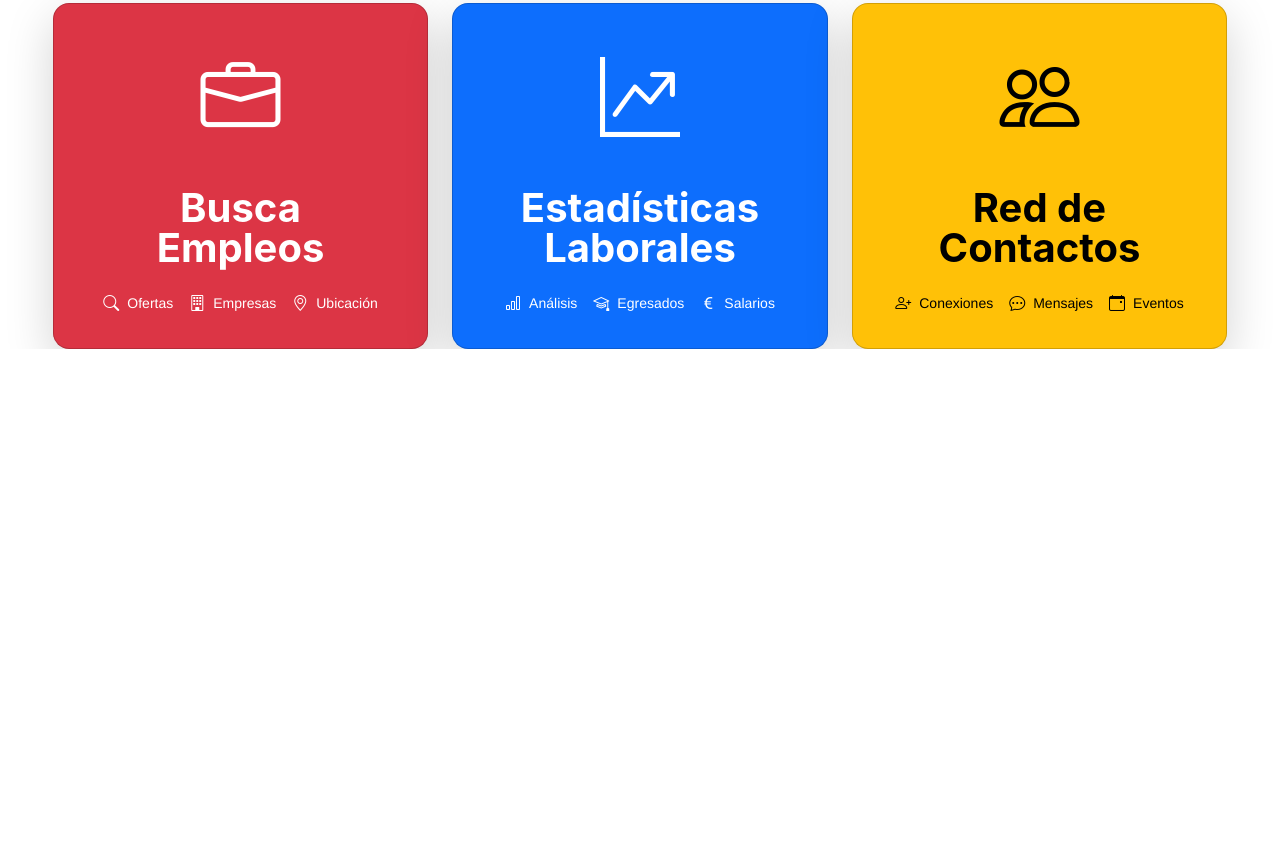
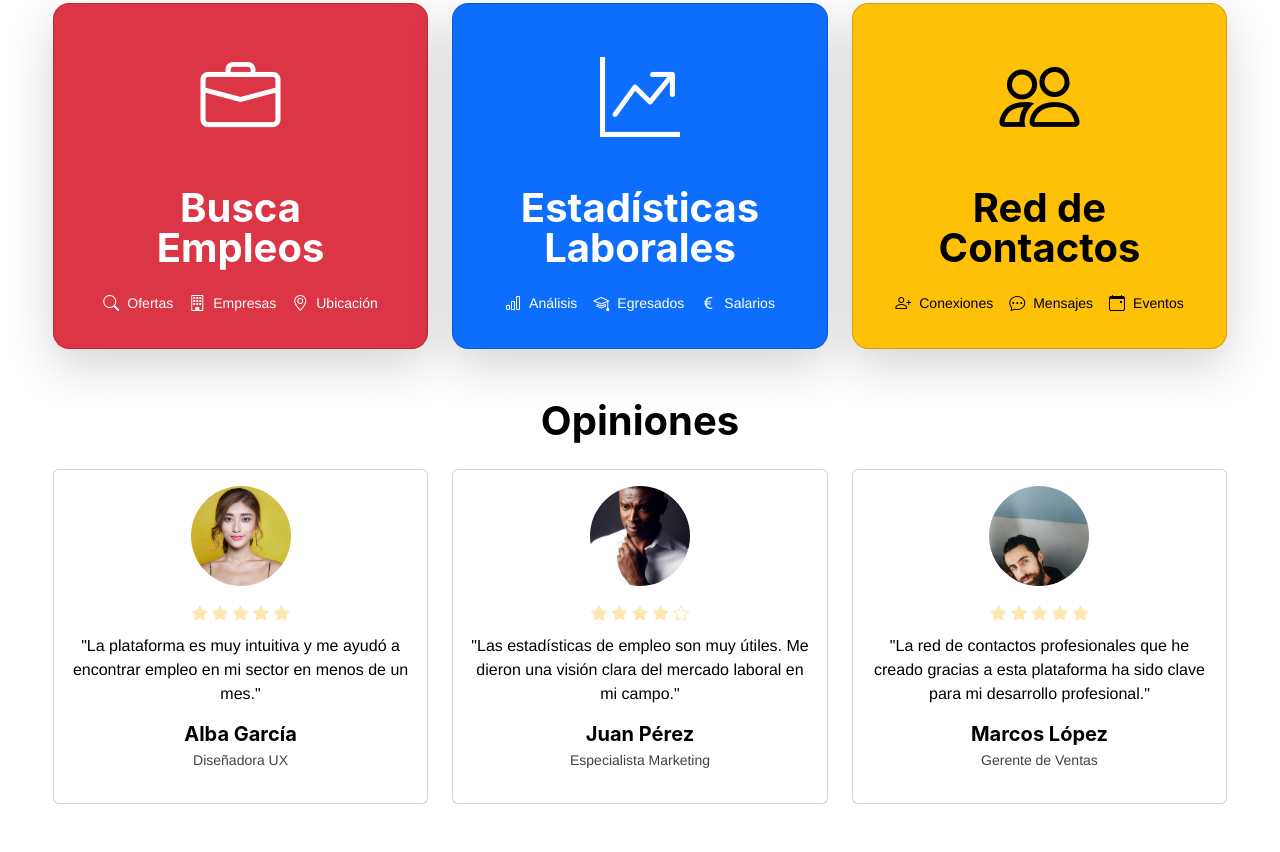
Before and after one commit to AlexAB33/Proyecto-DIW-2_DAW, a website: page index.html in a window 1280 px wide. Shown: the part 934-1786 px from the top of the page. Before the commit the page ends 1283 px from the top, so only its background shows below. Drawn offline with nearby package versions, Linux system fonts and the light colour scheme; files that its build step writes are made by us from their sources.

Commit message:
Hecha seccion de opiniones

```diff
--- a/index.html
+++ b/index.html
@@ -34,7 +34,7 @@
         </div>
 
         <div class="container d-flex flex-wrap justify-content-end mb-3">
-            <button type="button" class="btn btn-outline-light me-2">Login</button>
+            <button type="button" onclick="window.location.href='login.html'" class="btn btn-outline-light me-2">Login</button>
             <button type="button" class="btn btn-light">Sign Up</button>
         </div>
     </header>
@@ -170,6 +170,69 @@
         </div>
     </div>
 
+    <!-- OPINIONS -->
+    <section class="py-5" id="opiniones">
+        <div class="container">
+            <h1 class="text-center mb-4">Opiniones</h1>
+
+            <div class="row g-4">
+                <div class="col-md-4">
+                    <div class="card h-100">
+                        <div class="card-body text-center">
+                            <img src="img/opinion_1.jpg" alt="Opinión 1" class="rounded-circle mb-3" style="width: 100px; height: 100px; object-fit: cover;">
+                            <div class="text-warning mb-2">
+                                <i class="bi bi-star-fill"></i>
+                                <i class="bi bi-star-fill"></i>
+                                <i class="bi bi-star-fill"></i>
+                                <i class="bi bi-star-fill"></i>
+                                <i class="bi bi-star-fill"></i>
+                            </div>
+                            <p class="card-text mb-3">"La plataforma es muy intuitiva y me ayudó a encontrar empleo en mi sector en menos de un mes."</p>
+                            <h5 class="card-title mb-1">Alba García</h5>
+                            <p class="text-muted small">Diseñadora UX</p>
+                        </div>
+                    </div>
+                </div>
+
+                <div class="col-md-4">
+                    <div class="card h-100">
+                        <div class="card-body text-center">
+                            <img src="img/opinion_2.jpg" alt="Opinión 2" class="rounded-circle mb-3" style="width: 100px; height: 100px; object-fit: cover;">
+                            <div class="text-warning mb-2">
+                                <i class="bi bi-star-fill"></i>
+                                <i class="bi bi-star-fill"></i>
+                                <i class="bi bi-star-fill"></i>
+                                <i class="bi bi-star-fill"></i>
+                                <i class="bi bi-star"></i>
+                            </div>
+                            <p class="card-text mb-3">"Las estadísticas de empleo son muy útiles. Me dieron una visión clara del mercado laboral en mi campo."</p>
+                            <h5 class="card-title mb-1">Juan Pérez</h5>
+                            <p class="text-muted small">Especialista Marketing</p>
+                        </div>
+                    </div>
+                </div>
+
+                <div class="col-md-4">
+                    <div class="card h-100">
+                        <div class="card-body text-center">
+                            <img src="img/opinion_3.jpg" alt="Opinión 3" class="rounded-circle mb-3" style="width: 100px; height: 100px; object-fit: cover;">
+                            <div class="text-warning mb-2">
+                                <i class="bi bi-star-fill"></i>
+                                <i class="bi bi-star-fill"></i>
+                                <i class="bi bi-star-fill"></i>
+                                <i class="bi bi-star-fill"></i>
+                                <i class="bi bi-star-fill"></i>
+                            </div>
+                            <p class="card-text mb-3">"La red de contactos profesionales que he creado gracias a esta plataforma ha sido clave para mi desarrollo profesional."</p>
+                            <h5 class="card-title mb-1">Marcos López</h5>
+                            <p class="text-muted small">Gerente de Ventas</p>
+                        </div>
+                    </div>
+                </div>
+            </div>
+        </div>
+    </section>
+
     <script src="node_modules/bootstrap/dist/js/bootstrap.bundle.min.js"></script>
 </body>
 </html>
```
Also changed, not shown: login.html (+34 -13 lines), img/opinion_1.jpg (added), img/opinion_2.jpg (added), img/opinion_3.jpg (added).
